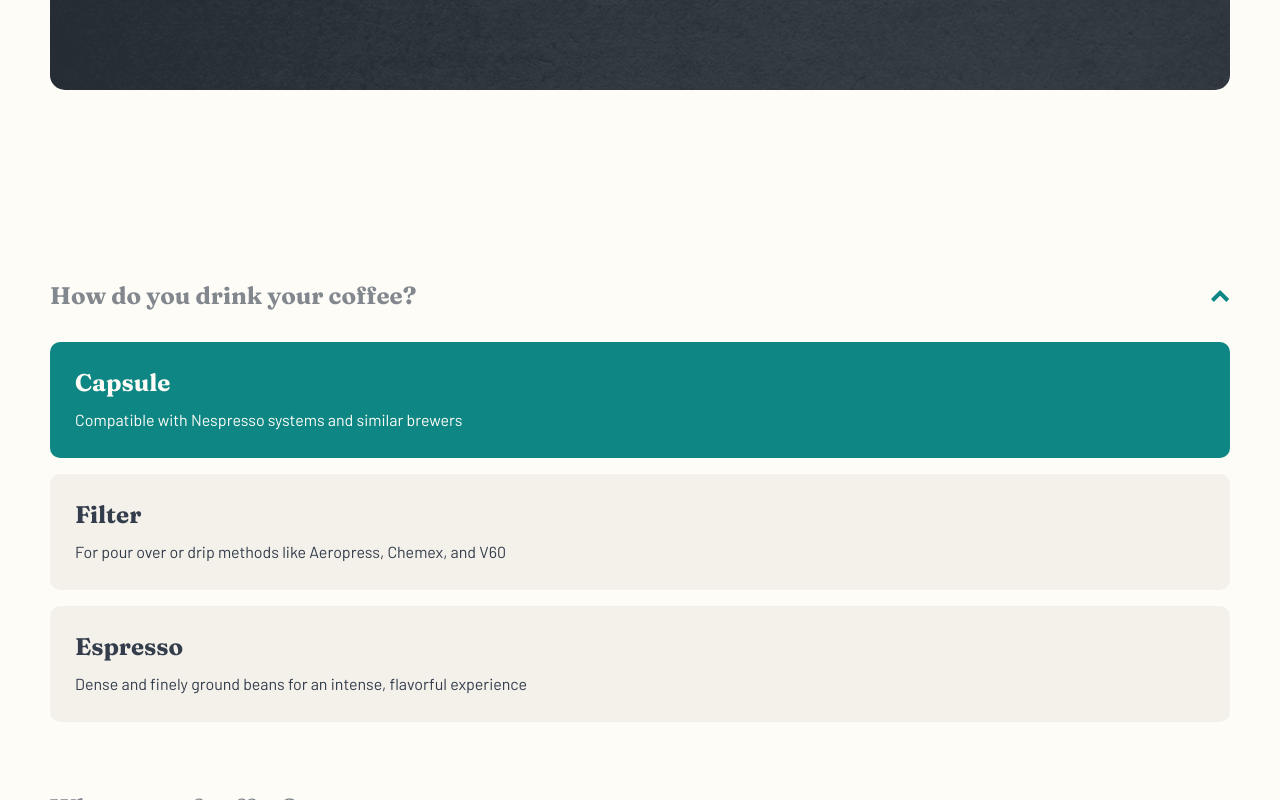
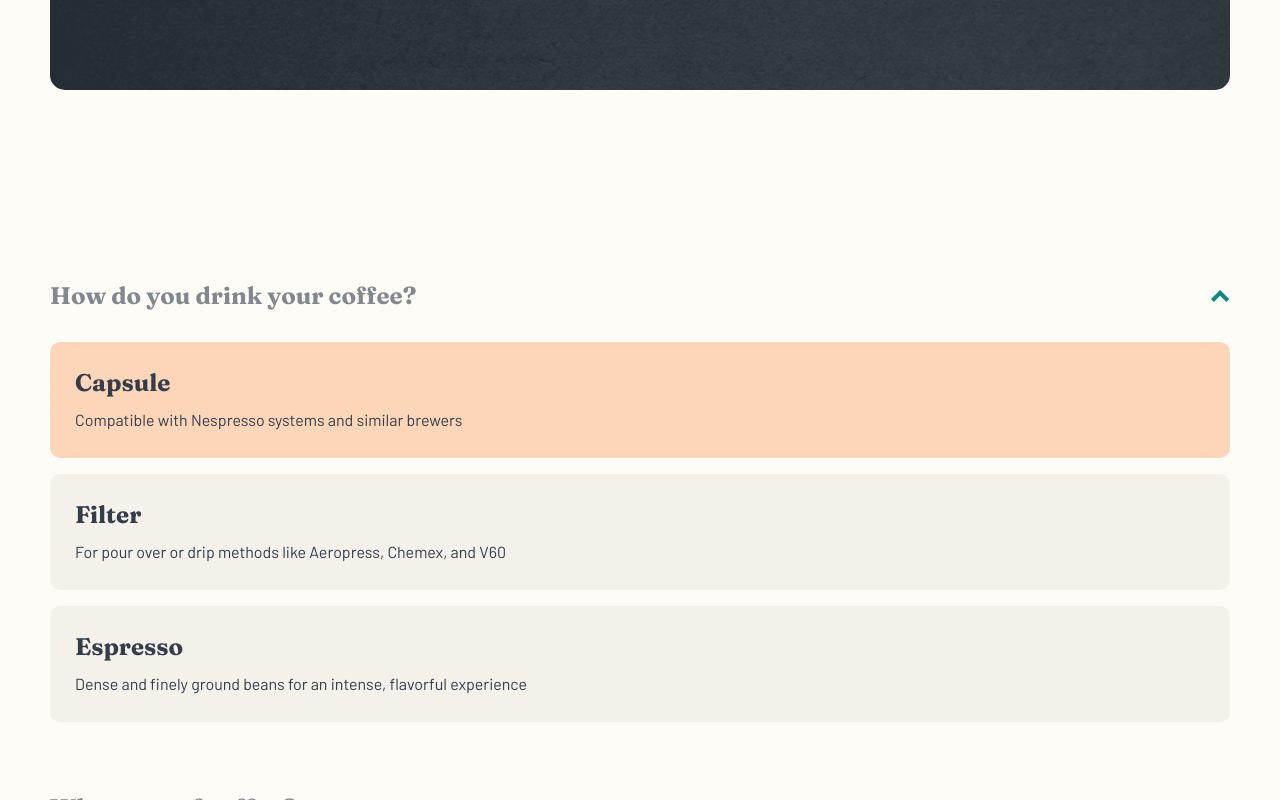
Before and after one commit to BrandenDaniel/coffee-roasters, a Next.js app: page /plan in a window 1280 px wide. In both pictures the pointer is over the button 640 px from the left and 1664 px from the top of the page. Shown: the part 1264-2064 px from the top of the page. Built offline with nearby package versions, Linux system fonts and the light colour scheme.

Commit message:
progress

```diff
--- a/src/assets/sass/pages/plan.scss
+++ b/src/assets/sass/pages/plan.scss
@@ -72,11 +72,8 @@
           transition: 0.2s ease-in-out;
 
           &:hover {
-            background: $dark-cyan;
+            background: $pale-orange;
             cursor: pointer;
-            * {
-              color: $light-cream;
-            }
           }
 
           h4 {
```
